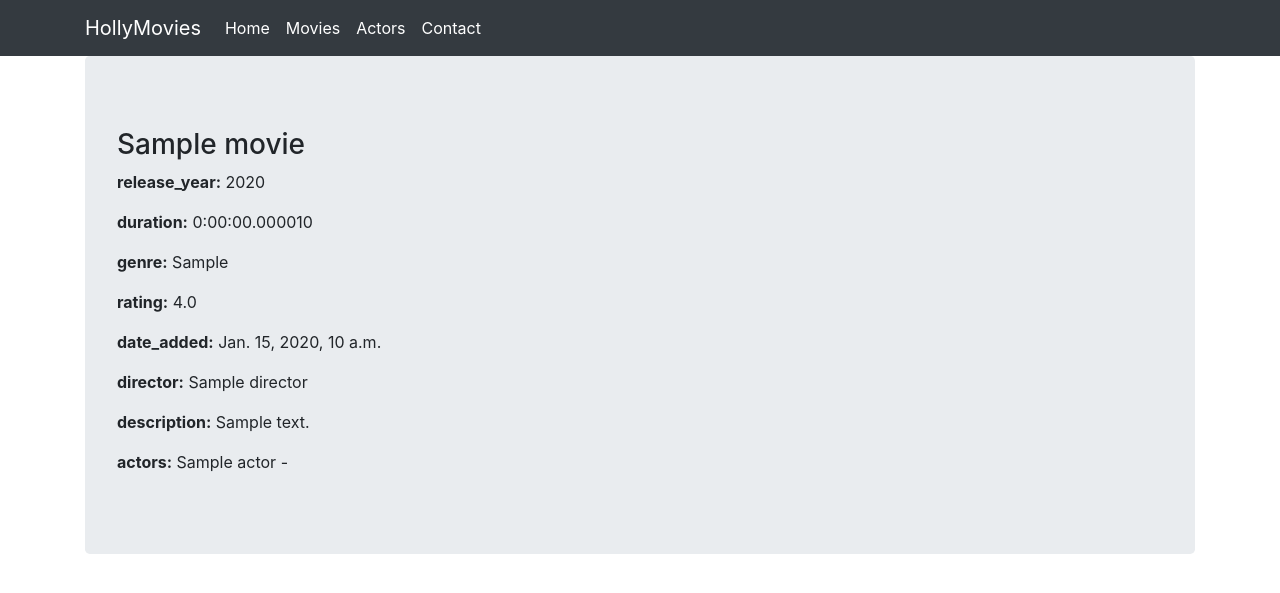
After one commit to Lafaiet/pythonbackend11, a Django app: page /movies/1 in a window 1280 px wide. The commit adds this page. Shown: the top 593 px of the page. Run offline with Django 4.2, Linux system fonts and the light colour scheme; tables that the repository leaves empty hold one stand-in row (values such as "Sample post"); some libraries are stand-ins or nearby versions.

Commit message:
Adding detail and create pages

```diff
--- a/mymovies/mymovies/urls.py
+++ b/mymovies/mymovies/urls.py
@@ -21,7 +21,9 @@ from viewer.views import (
     favorite_pet,
     pet_names,
     home_page,
-    MoviesList
+    MoviesList,
+    MovieDetail,
+    MovieCreate
 )
 
 
@@ -33,4 +35,6 @@ urlpatterns = [
     path('pet/', favorite_pet),
     path('pet_names/<pet_type>', pet_names),
     path('movies/', MoviesList.as_view(), name='movies_list'),
+    path('movies/<int:pk>', MovieDetail.as_view(), name='movie_detail'),
+    path('create_movie', MovieCreate.as_view(), name='create_movie'),
 ]
--- a/mymovies/viewer/models.py
+++ b/mymovies/viewer/models.py
@@ -38,6 +38,7 @@ class Movie(models.Model):
     director = models.ForeignKey(Director, on_delete=models.DO_NOTHING, null=True, blank=True)
     actors = models.ManyToManyField(Actor, blank=True)
 
+
     def __str__(self):
         return self.title
 
--- a/mymovies/viewer/templates/base.html
+++ b/mymovies/viewer/templates/base.html
@@ -25,6 +25,9 @@
             <a class="nav-item nav-link active" href="{% url 'movies_list' %}">
               Movies
             </a>
+            <a class="nav-item nav-link active" href="/actors">
+              Actors
+            </a>
             <a class="nav-item nav-link active" href="/contact">
               Contact
             </a>
--- /dev/null
+++ b/mymovies/viewer/templates/detail_movie.html
@@ -0,0 +1,22 @@
+{% extends "base.html" %}
+
+{% block content %}
+
+<h3>{{movie.title}}</h3>
+
+<p><b>release_year:</b> {{movie.release_year}}</p>
+<p><b>duration:</b> {{movie.duration}}</p>
+<p><b>genre:</b> {{movie.genre}}</p>
+<p><b>rating:</b> {{movie.rating | default_if_none:"-"}}</p>
+<p><b>date_added:</b> {{movie.date_added | default_if_none:"-"}}</p>
+<p><b>director:</b> {{movie.director | default_if_none:"-"}}</p>
+<p><b>description:</b> {{movie.description}}</p>
+<p><b>actors:</b>
+
+    {% for a in movie.actors.all %}
+        {{a}} -
+    {% endfor %}
+
+</p>
+
+{% endblock%}
--- a/mymovies/viewer/templates/movies.html
+++ b/mymovies/viewer/templates/movies.html
@@ -5,8 +5,12 @@
     <ul>
 
       {% for m in movies %}
-       <li> {{m.title}} - {{m.release_year}} - {{m.rating | default_if_none:"*"}}</li>
+        <li> <a href="{% url 'movie_detail' m.id %}">{{m.title}}</a> - {{m.release_year}} - {{m.rating | default_if_none:"*"}}</li>
       {% endfor %}
 
     </ul>
+
+
+    <a href="{% url 'create_movie'%}">Create Movie</a>
+
 {% endblock %}
--- a/mymovies/viewer/views.py
+++ b/mymovies/viewer/views.py
@@ -1,7 +1,8 @@
 import random
 from django.shortcuts import render
+from django.urls import reverse_lazy
 from django.http import HttpResponse
-from django.views.generic import ListView
+from django.views.generic import ListView, DetailView, CreateView
 from viewer.models import Movie, Actor
 
 
@@ -64,3 +65,16 @@ class MoviesList(ListView):
         context['page_name'] = 'Movies List'
 
         return context
+
+
+class MovieDetail(DetailView):
+    template_name = 'detail_movie.html'
+    model = Movie
+    context_object_name = 'movie'
+
+
+class MovieCreate(CreateView):
+    template_name = 'create_movie.html'
+    model = Movie
+    fields = '__all__'
+    success_url = reverse_lazy('movies_list')
```
Also changed, not shown: mymovies/viewer/templates/create_movie.html (added, +14 -0 lines).
